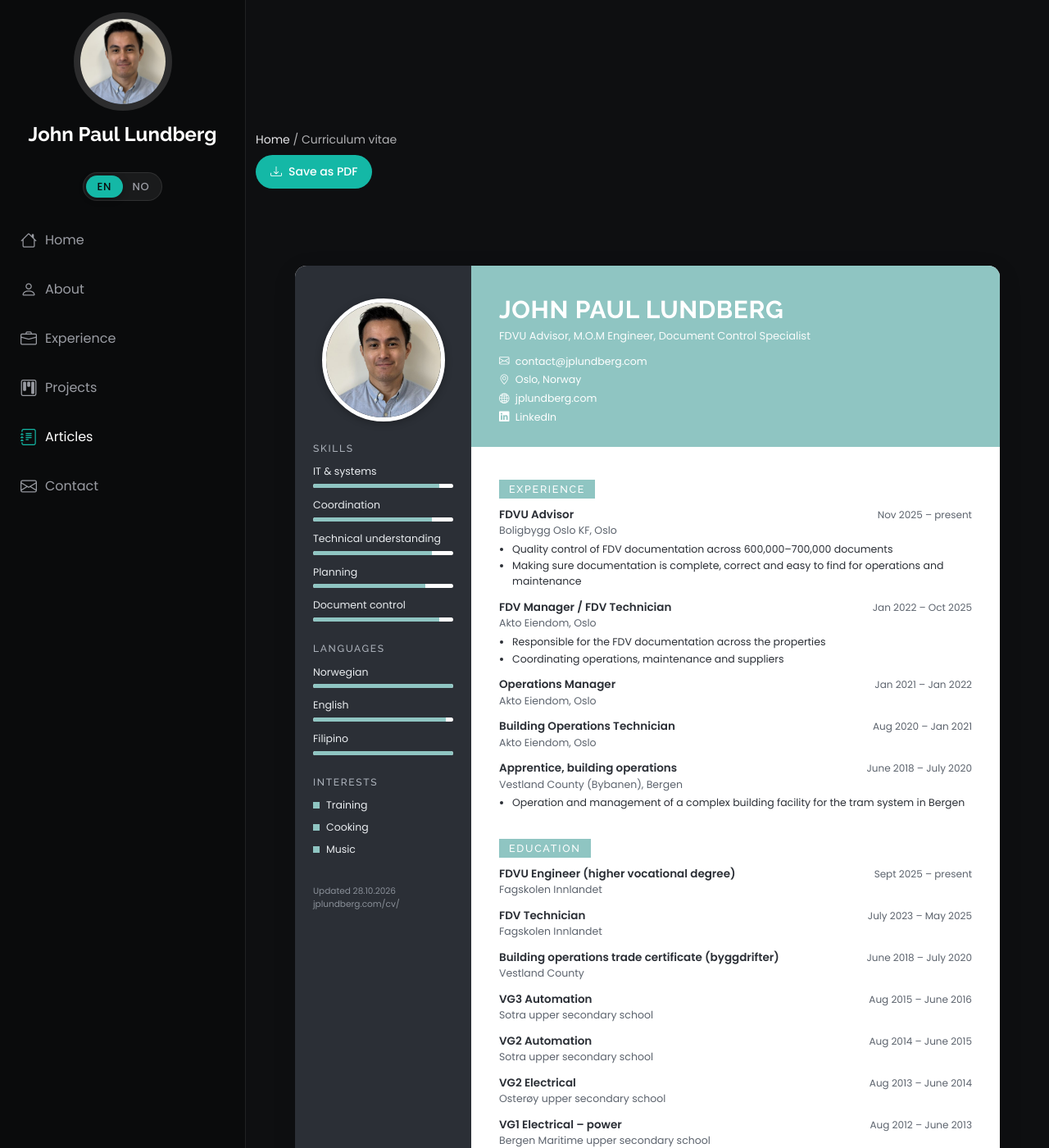
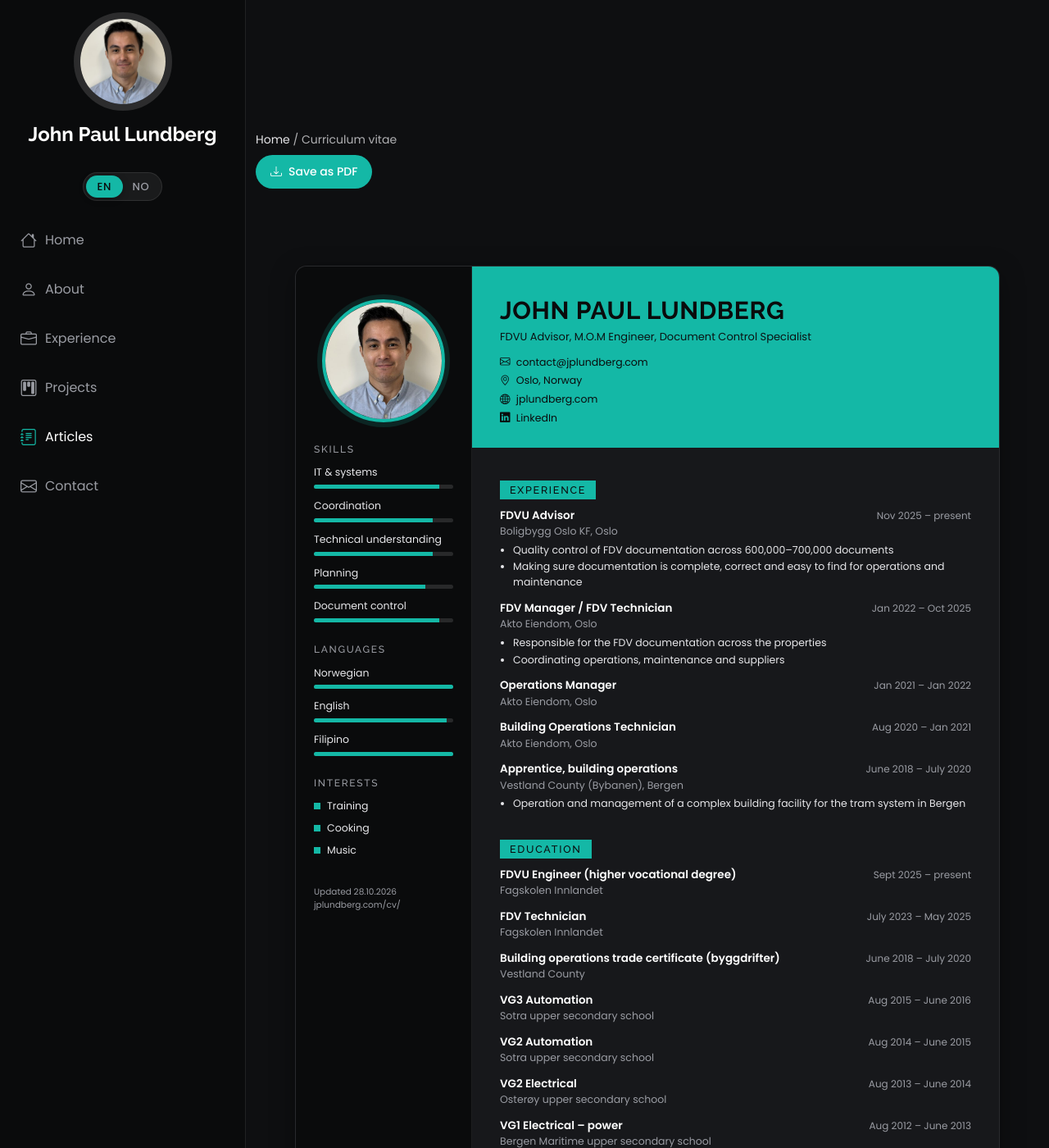
Before and after one commit to Jpme96/jplundberg.github.io, a Jekyll site: the page built from cv/index.html, in a window 1280 px wide and 1400 px high. Shown: the whole window at 82% size. Built offline with Jekyll 4.4.1, drawn with Linux system fonts in a browser that asks for light colours.

Commit message:
CV in the website's own colours: dark surfaces, teal accent, light text – on screen and in the PDF
Co-Authored-By: Claude Fable 5.1 <noreply@anthropic.com>
Claude-Session: https://claude.ai/code/session_01HU2CPqXNQnbLPNtvAjw5NB

```diff
--- a/assets/css/main.css
+++ b/assets/css/main.css
@@ -2017,33 +2017,34 @@ a.announce-text:hover { color: var(--accent-color); }
 .cv-btn:hover { filter: brightness(1.08); color: #fff; }
 .cv-actions { margin: 8px 0 0; }
 .cv-section { padding-top: 24px; }
-.cv2 { --cv-dark: #2b2f36; --cv-teal: #8fc5c2; --cv-ink: #2b2f36; max-width: 860px; margin: 0 auto; display: grid; grid-template-columns: 215px minmax(0, 1fr); background: #fff; color: var(--cv-ink); border-radius: 14px; overflow: hidden; box-shadow: 0 8px 30px rgba(0, 0, 0, .1); font-family: "Poppins", sans-serif; }
-.cv2-side { background: var(--cv-dark); color: #e9ecef; padding: 40px 22px 28px; }
-.cv2-photo { width: 150px; height: 150px; margin: 0 auto 22px; border-radius: 50%; overflow: hidden; border: 5px solid #fff; box-shadow: 0 2px 10px rgba(0, 0, 0, .3); }
+.cv2 { --cv-dark: #0a0b0c; --cv-teal: var(--accent-color, #14b8a6); --cv-ink: var(--default-color, #e7e7ea); --cv-muted: #9a9ca3; --cv-line: rgba(255, 255, 255, .08); max-width: 860px; margin: 0 auto; display: grid; grid-template-columns: 215px minmax(0, 1fr); background: var(--surface-color, #17181b); color: var(--cv-ink); border-radius: 14px; overflow: hidden; border: 1px solid var(--cv-line); box-shadow: 0 8px 30px rgba(0, 0, 0, .35); font-family: "Poppins", sans-serif; }
+.cv2-side { background: var(--cv-dark); color: var(--cv-ink); padding: 40px 22px 28px; border-right: 1px solid var(--cv-line); }
+.cv2-photo { width: 150px; height: 150px; margin: 0 auto 22px; border-radius: 50%; overflow: hidden; border: 4px solid var(--cv-teal); box-shadow: 0 0 0 6px rgba(20, 184, 166, .15); }
 .cv2-photo img { width: 100%; height: 100%; object-fit: cover; display: block; }
-.cv2-side h3 { font-size: 12px; letter-spacing: .14em; text-transform: uppercase; color: #aeb4bd; margin: 26px 0 12px; font-weight: 500; }
+.cv2-side h3 { font-size: 12px; letter-spacing: .14em; text-transform: uppercase; color: var(--cv-muted); margin: 26px 0 12px; font-weight: 500; }
 .cv2-bars { list-style: none; margin: 0; padding: 0; }
 .cv2-bars li { margin-bottom: 12px; font-size: 12.5px; }
 .cv2-bars span { display: block; margin-bottom: 5px; }
-.cv2-bars i { display: block; height: 5px; background: #fff; border-radius: 3px; position: relative; overflow: hidden; }
+.cv2-bars i { display: block; height: 5px; background: rgba(255, 255, 255, .12); border-radius: 3px; position: relative; overflow: hidden; }
 .cv2-bars i::after { content: ""; position: absolute; left: 0; top: 0; bottom: 0; width: var(--p, 50%); background: var(--cv-teal); }
 .cv2-tags { list-style: none; margin: 0; padding: 0; font-size: 12.5px; }
 .cv2-tags li { padding-left: 16px; position: relative; margin-bottom: 8px; }
 .cv2-tags li::before { content: ""; position: absolute; left: 0; top: 5px; width: 8px; height: 8px; background: var(--cv-teal); }
-.cv2-foot { margin: 34px 0 0; font-size: 10.5px; color: #8a9099; line-height: 1.5; }
+.cv2-foot { margin: 34px 0 0; font-size: 10.5px; color: var(--cv-muted); line-height: 1.5; }
 .cv2-main { padding: 0 0 34px; }
-.cv2-head { background: var(--cv-teal); color: #fff; padding: 36px 34px 26px; margin-bottom: 18px; }
-.cv2-head h1 { font-size: 30px; font-weight: 700; letter-spacing: .02em; margin: 0 0 4px; color: #fff; text-transform: uppercase; }
+.cv2-head { background: var(--cv-teal); color: var(--contrast-color, #0a0b0c); padding: 36px 34px 26px; margin-bottom: 18px; }
+.cv2-head h1 { font-size: 30px; font-weight: 700; letter-spacing: .02em; margin: 0 0 4px; color: var(--contrast-color, #0a0b0c); text-transform: uppercase; }
 .cv2-roles { margin: 0 0 12px; font-size: 13px; opacity: .95; }
 .cv2-contact { list-style: none; margin: 0; padding: 0; font-size: 12.5px; display: grid; gap: 4px; }
 .cv2-contact i { width: 16px; margin-right: 4px; }
-.cv2-contact a { color: #fff; text-decoration: none; }
-.cv2-h { display: inline-block; background: var(--cv-teal); color: #fff; font-size: 12.5px; letter-spacing: .14em; text-transform: uppercase; font-weight: 500; padding: 4px 12px; margin: 22px 34px 10px; }
+.cv2-contact a { color: inherit; text-decoration: none; }
+.cv2-h { display: inline-block; background: var(--cv-teal); color: var(--contrast-color, #0a0b0c); font-size: 12.5px; letter-spacing: .14em; text-transform: uppercase; font-weight: 500; padding: 4px 12px; margin: 22px 34px 10px; }
 .cv2-item { padding: 0 34px; margin-bottom: 12px; }
 .cv2-row { display: flex; justify-content: space-between; gap: 14px; align-items: baseline; }
-.cv2-row strong { font-size: 13.5px; font-weight: 600; }
-.cv2-row span { font-size: 12px; color: #5c636d; white-space: nowrap; }
-.cv2-sub { font-size: 12.5px; color: #5c636d; }
+.cv2-row strong { font-size: 13.5px; font-weight: 600; color: var(--heading-color, #fff); }
+.cv2-row span { font-size: 12px; color: var(--cv-muted); white-space: nowrap; }
+.cv2-sub { font-size: 12.5px; color: var(--cv-muted); }
+.cv2-sub a { color: var(--cv-teal); }
 .cv2-points { margin: 4px 0 0; padding-left: 16px; font-size: 12.5px; }
 .cv2-points li { margin-bottom: 2px; }
 .cv2-p { padding: 0 34px; font-size: 13px; line-height: 1.6; margin: 0 0 6px; }
@@ -2059,11 +2060,11 @@ a.announce-text:hover { color: var(--accent-color); }
 }
 @media print {
   @page { size: A4; margin: 0; }
-  html, body { background: #fff !important; }
+  html, body { background: var(--surface-color, #17181b) !important; }
   body { -webkit-print-color-adjust: exact; print-color-adjust: exact; }
   .header, .header-toggle, .lang-switch-mobile, .nav-backdrop, .page-hero, .announcement, .site-footer, .footer, #scroll-top, .cv-actions { display: none !important; }
   .main, .section, .container { margin: 0 !important; padding: 0 !important; max-width: none !important; }
-  .cv2 { box-shadow: none; border-radius: 0; max-width: none; min-height: 297mm; grid-template-columns: 62mm minmax(0, 1fr); }
+  .cv2 { box-shadow: none; border-radius: 0; border: 0; max-width: none; min-height: 297mm; grid-template-columns: 62mm minmax(0, 1fr); }
   .cv2-side { padding: 14mm 7mm 10mm; }
   .cv2-main { padding-bottom: 10mm; }
   .cv2-item, .cv2-bars li { break-inside: avoid; }
```
